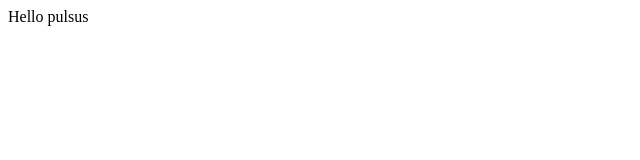
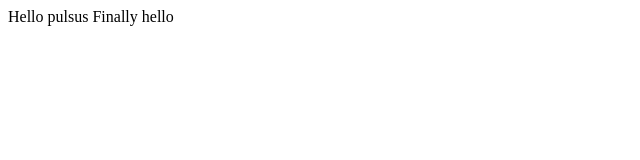
Before and after one commit to xyma8/pulsus-project, a React (Create React App) app in the folder frontend/pulsus-frontend/: page / in a window 1280 px wide. Shown: the top 160 px of the page, without its empty margins (0-640 px from the left). Built offline with nearby package versions, Linux system fonts and the light colour scheme.

Commit message:
test commit

```diff
--- a/frontend/pulsus-frontend/src/App.tsx
+++ b/frontend/pulsus-frontend/src/App.tsx
@@ -6,6 +6,7 @@ function App() {
   return (
     <div className="App">
       Hello pulsus
+      Finally hello
     </div>
   );
 }
```
